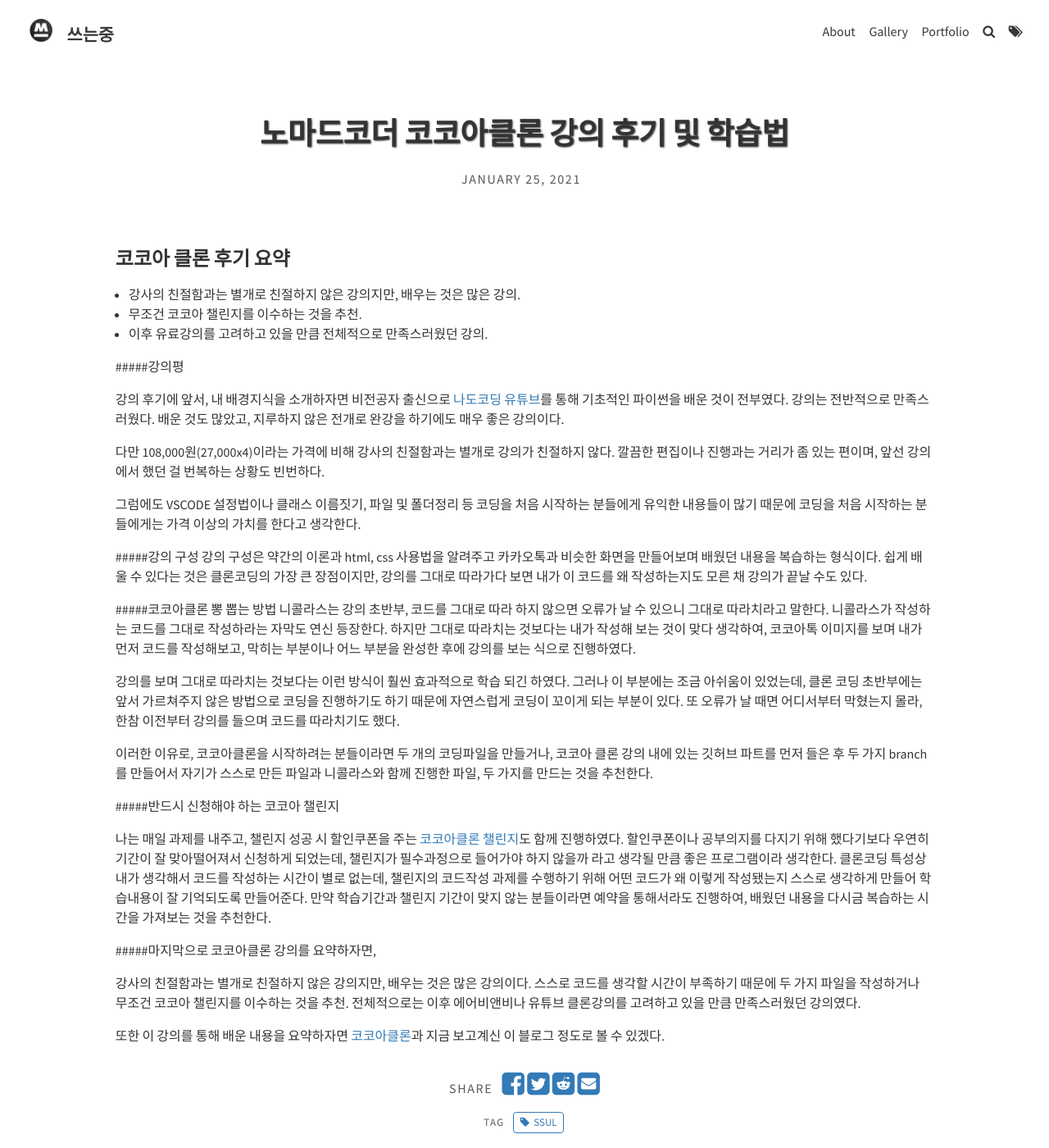
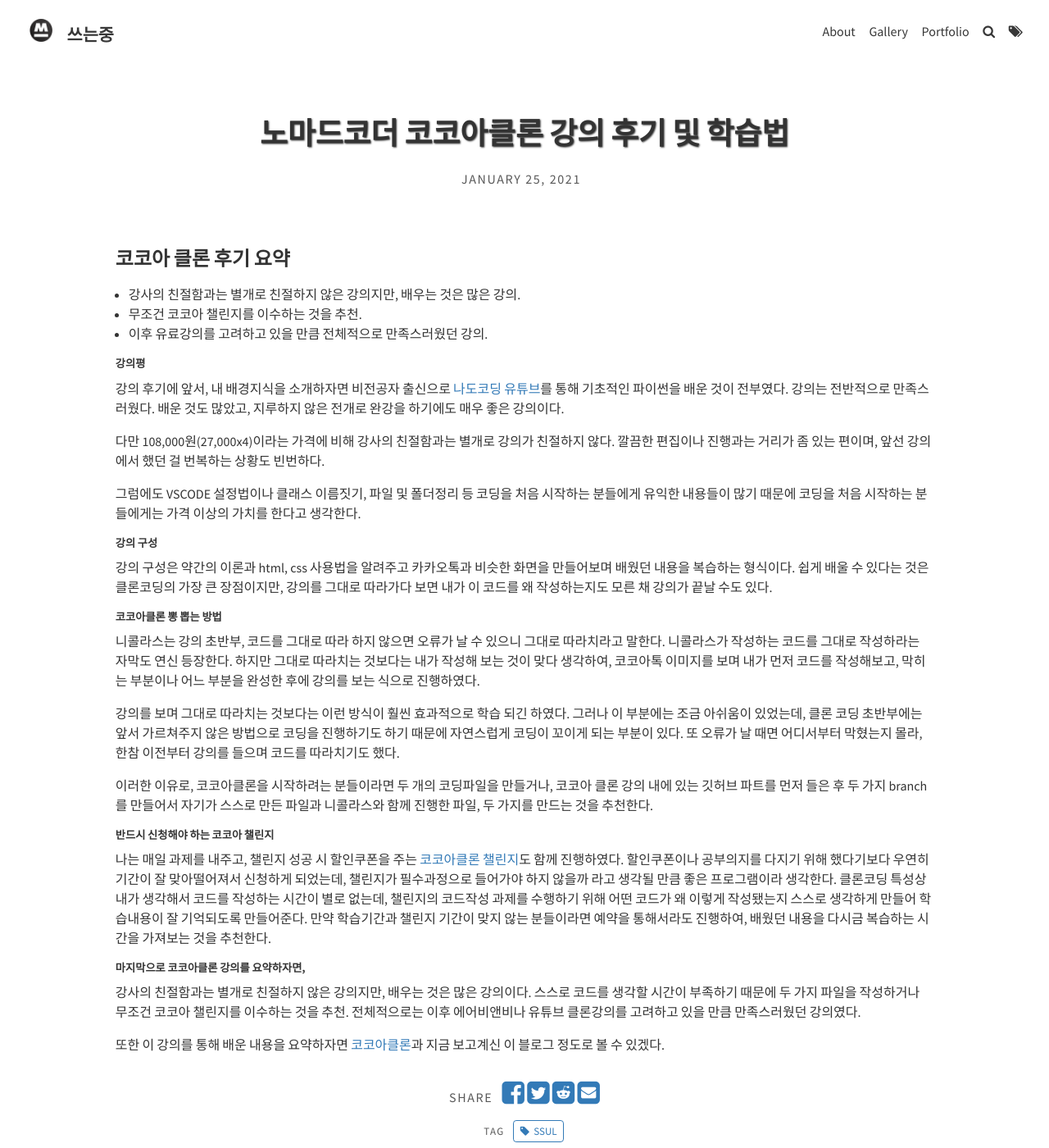
Before and after one commit to TaeIng/taeing.github.io, a Jekyll site: the page built from _posts/2021-01-25-코코아클론후기.md, in a window 1280 px wide and 1400 px high. Shown: the whole window at 82% size. Built offline with Jekyll 4.4.1, drawn with Linux system fonts in a browser that asks for light colours.

Commit message:
edit: posting

```diff
--- a/_posts/2021-01-25-코코아클론후기.md
+++ b/_posts/2021-01-25-코코아클론후기.md
@@ -5,43 +5,38 @@ tags: [SSUL]
 excerpt_separator: <!--more-->
 ---
 
-### 코코아 클론 후기 요약
+<h3> 코코아 클론 후기 요약</h3>
 
 - 강사의 친절함과는 별개로 친절하지 않은 강의지만, 배우는 것은 많은 강의.
 - 무조건 코코아 챌린지를 이수하는 것을 추천.
 - 이후 유료강의를 고려하고 있을 만큼 전체적으로 만족스러웠던 강의.
 
-
  <!--more-->
 
-#####강의평
-
+<h5>강의평</h5>
 
 강의 후기에 앞서, 내 배경지식을 소개하자면 비전공자 출신으로 [나도코딩 유튜브](https://www.youtube.com/channel/UC7iAOLiALt2rtMVAWWl4pnw)를 통해 기초적인 파이썬을 배운 것이 전부였다.
 강의는 전반적으로 만족스러웠다. 배운 것도 많았고, 지루하지 않은 전개로 완강을 하기에도 매우 좋은 강의이다.
 
-
 다만 108,000원(27,000x4)이라는 가격에 비해 강사의 친절함과는 별개로 강의가 친절하지 않다. 깔끔한 편집이나 진행과는 거리가 좀 있는 편이며, 앞선 강의에서 했던 걸 번복하는 상황도 빈번하다.
-
 
 그럼에도 VSCODE 설정법이나 클래스 이름짓기, 파일 및 폴더정리 등 코딩을 처음 시작하는 분들에게 유익한 내용들이 많기 때문에 코딩을 처음 시작하는 분들에게는 가격 이상의 가치를 한다고 생각한다.
 
-#####강의 구성
+<h5>강의 구성</h5>
 강의 구성은 약간의 이론과 html, css 사용법을 알려주고 카카오톡과 비슷한 화면을 만들어보며 배웠던 내용을 복습하는 형식이다. 쉽게 배울 수 있다는 것은 클론코딩의 가장 큰 장점이지만, 강의를 그대로 따라가다 보면 내가 이 코드를 왜 작성하는지도 모른 채 강의가 끝날 수도 있다.
 
-
-#####코코아클론 뽕 뽑는 방법
+<h5>코코아클론 뽕 뽑는 방법</h5>
 니콜라스는 강의 초반부, 코드를 그대로 따라 하지 않으면 오류가 날 수 있으니 그대로 따라치라고 말한다. 니콜라스가 작성하는 코드를 그대로 작성하라는 자막도 연신 등장한다. 하지만 그대로 따라치는 것보다는 내가 작성해 보는 것이 맞다 생각하여, 코코아톡 이미지를 보며 내가 먼저 코드를 작성해보고, 막히는 부분이나 어느 부분을 완성한 후에 강의를 보는 식으로 진행하였다.
 
 강의를 보며 그대로 따라치는 것보다는 이런 방식이 훨씬 효과적으로 학습 되긴 하였다. 그러나 이 부분에는 조금 아쉬움이 있었는데, 클론 코딩 초반부에는 앞서 가르쳐주지 않은 방법으로 코딩을 진행하기도 하기 때문에 자연스럽게 코딩이 꼬이게 되는 부분이 있다. 또 오류가 날 때면 어디서부터 막혔는지 몰라, 한참 이전부터 강의를 들으며 코드를 따라치기도 했다.
 
 이러한 이유로, 코코아클론을 시작하려는 분들이라면 두 개의 코딩파일을 만들거나, 코코아 클론 강의 내에 있는 깃허브 파트를 먼저 들은 후 두 가지 branch를 만들어서 자기가 스스로 만든 파일과 니콜라스와 함께 진행한 파일, 두 가지를 만드는 것을 추천한다.
 
-#####반드시 신청해야 하는 코코아 챌린지
+<h5>반드시 신청해야 하는 코코아 챌린지</h5>
 
 나는 매일 과제를 내주고, 챌린지 성공 시 할인쿠폰을 주는 [코코아클론 챌린지](https://nomadcoders.co/kokoa-challenge)도 함께 진행하였다. 할인쿠폰이나 공부의지를 다지기 위해 했다기보다 우연히 기간이 잘 맞아떨어져서 신청하게 되었는데, 챌린지가 필수과정으로 들어가야 하지 않을까 라고 생각될 만큼 좋은 프로그램이라 생각한다. 클론코딩 특성상 내가 생각해서 코드를 작성하는 시간이 별로 없는데, 챌린지의 코드작성 과제를 수행하기 위해 어떤 코드가 왜 이렇게 작성됐는지 스스로 생각하게 만들어 학습내용이 잘 기억되도록 만들어준다. 만약 학습기간과 챌린지 기간이 맞지 않는 분들이라면 예약을 통해서라도 진행하여, 배웠던 내용을 다시금 복습하는 시간을 가져보는 것을 추천한다.
 
-#####마지막으로 코코아클론 강의를 요약하자면,
+<h5>마지막으로 코코아클론 강의를 요약하자면,</h5>
 
 강사의 친절함과는 별개로 친절하지 않은 강의지만, 배우는 것은 많은 강의이다.
 스스로 코드를 생각할 시간이 부족하기 때문에 두 가지 파일을 작성하거나 무조건 코코아 챌린지를 이수하는 것을 추천.
```
